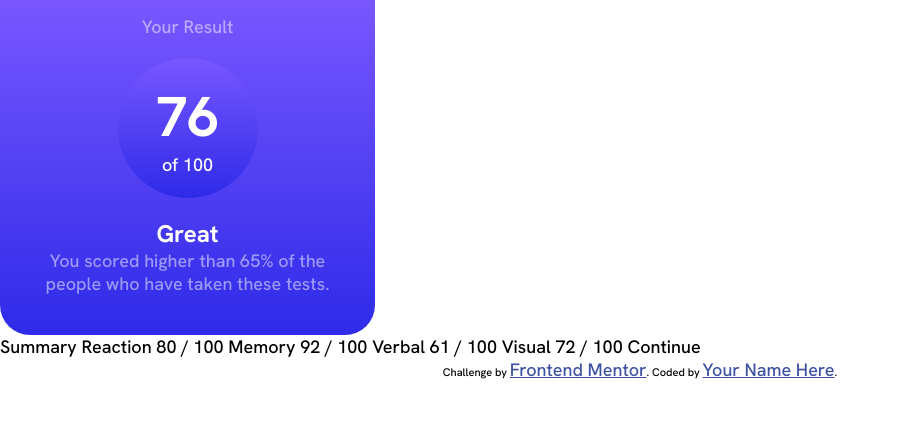
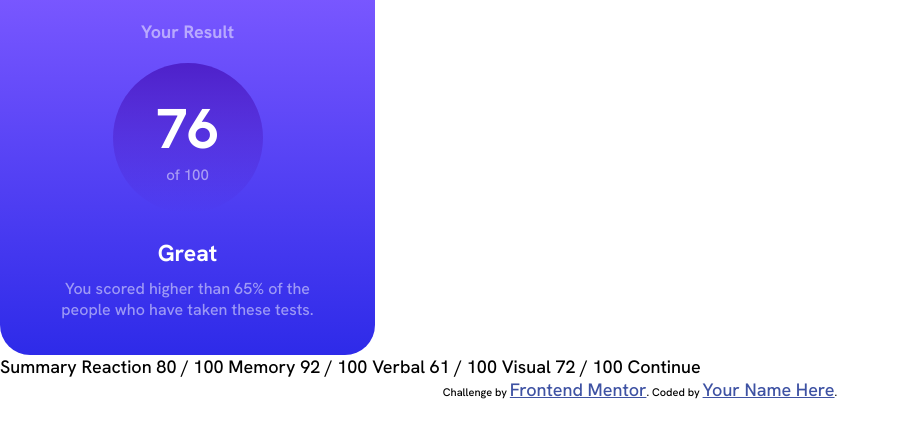
Before and after one commit to HollowZll/1-rst-challenge, a plain HTML site: page index.html in a window 1280 px wide. Shown: the whole page, without its empty margins (0-900 px from the left). Drawn offline with Linux system fonts and the light colour scheme.

Commit message:
purple container done

```diff
--- a/index.html
+++ b/index.html
@@ -32,7 +32,7 @@
 
       <div class="purple__container__circle">
         <h1>76</h1>
-        <p>of 100</p>
+        <p class="container__circle__paragraph">of 100</p>
       </div>
 
       <h4>Great</h4>
--- a/styles/styles.scss
+++ b/styles/styles.scss
@@ -13,7 +13,7 @@
 .purple__container {
     background-image: linear-gradient(hsl(252, 100%, 67%), hsl(241, 81%, 54%));
     width: 375px;
-    height: 335px;
+    height: 355px;
     color: white;
     border-bottom-left-radius: 30px;
     border-bottom-right-radius: 30px;
@@ -22,14 +22,15 @@
     align-items: center;
     .result {
         text-align: center;
-        padding-top: 15px;
+        padding-top: 20px;
         opacity: 0.5;
+        font-weight: bolder;
     }
     .purple__container__circle {
-        background-image: linear-gradient(hsl(252, 100%, 67%), hsl(241, 81%, 54%));
+        background-image: linear-gradient(hsla(256, 72%, 46%, 1), hsla(241, 72%, 46%, 0));
         border-radius: 100%;
-        width: 140px;
-        height: 140px;
+        width: 150px;
+        height: 150px;
         display: flex;
         justify-content: center;
         align-items: center;
@@ -38,14 +39,25 @@
     }
     h1 {
         font-size: 56px;
+        font-weight: bolder;
     }
     h4 {
-        font-size: 24px;
+        font-size: 23px;
+        margin-bottom: 5px;
+        margin-top: 5px;
     }
     .purple__container__paragraph {
       text-align: center;
-      width: 300px;
+      width: 280px;
       opacity: 0.5;
+      font-size: 16px;
+      margin-top: 5px;
+      font-weight: lighter;
     }
 
 }
+
+.container__circle__paragraph {
+    opacity: 0.5;
+    font-size: 15px;
+}
```
Also changed, not shown: styles/styles.css, 1 other file.
